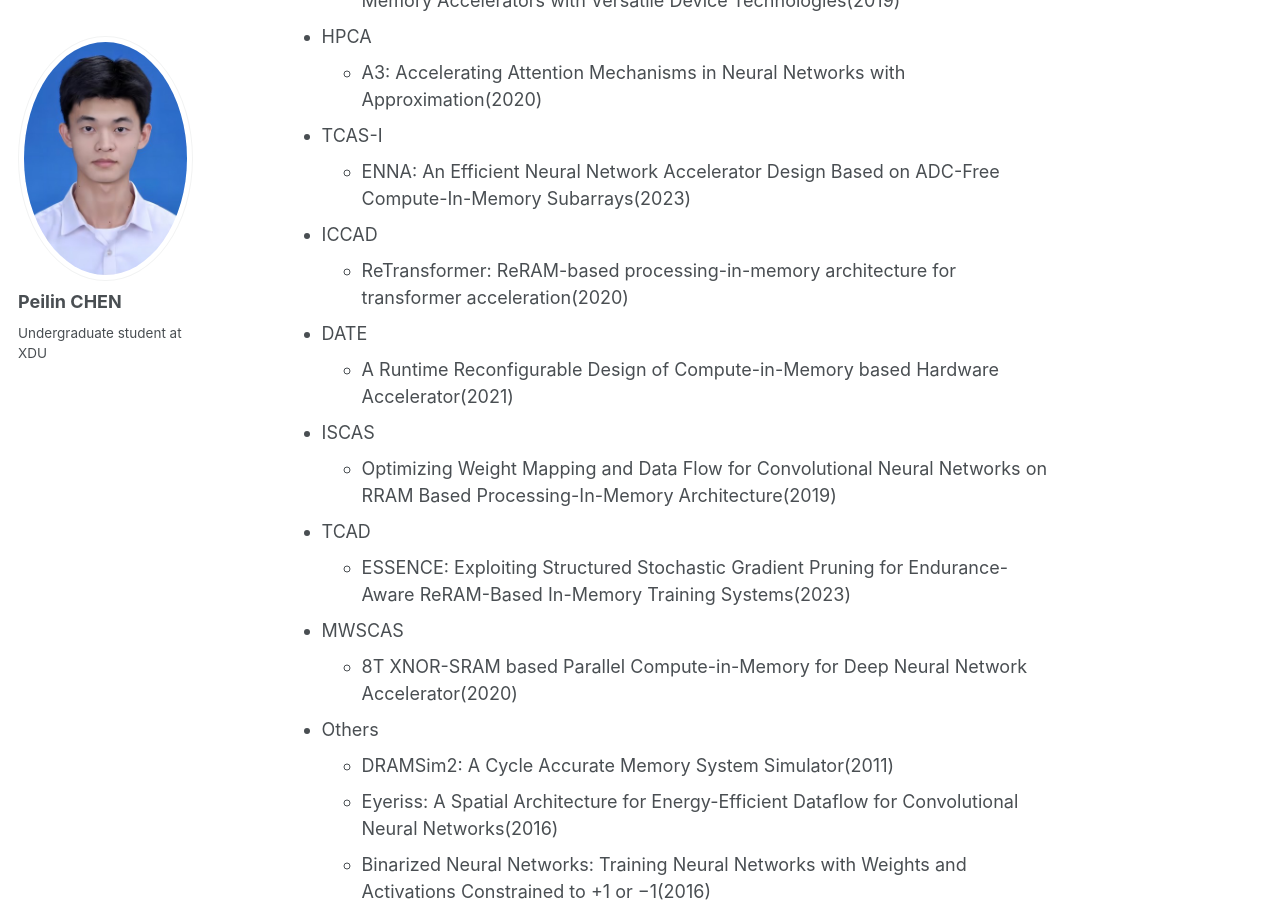
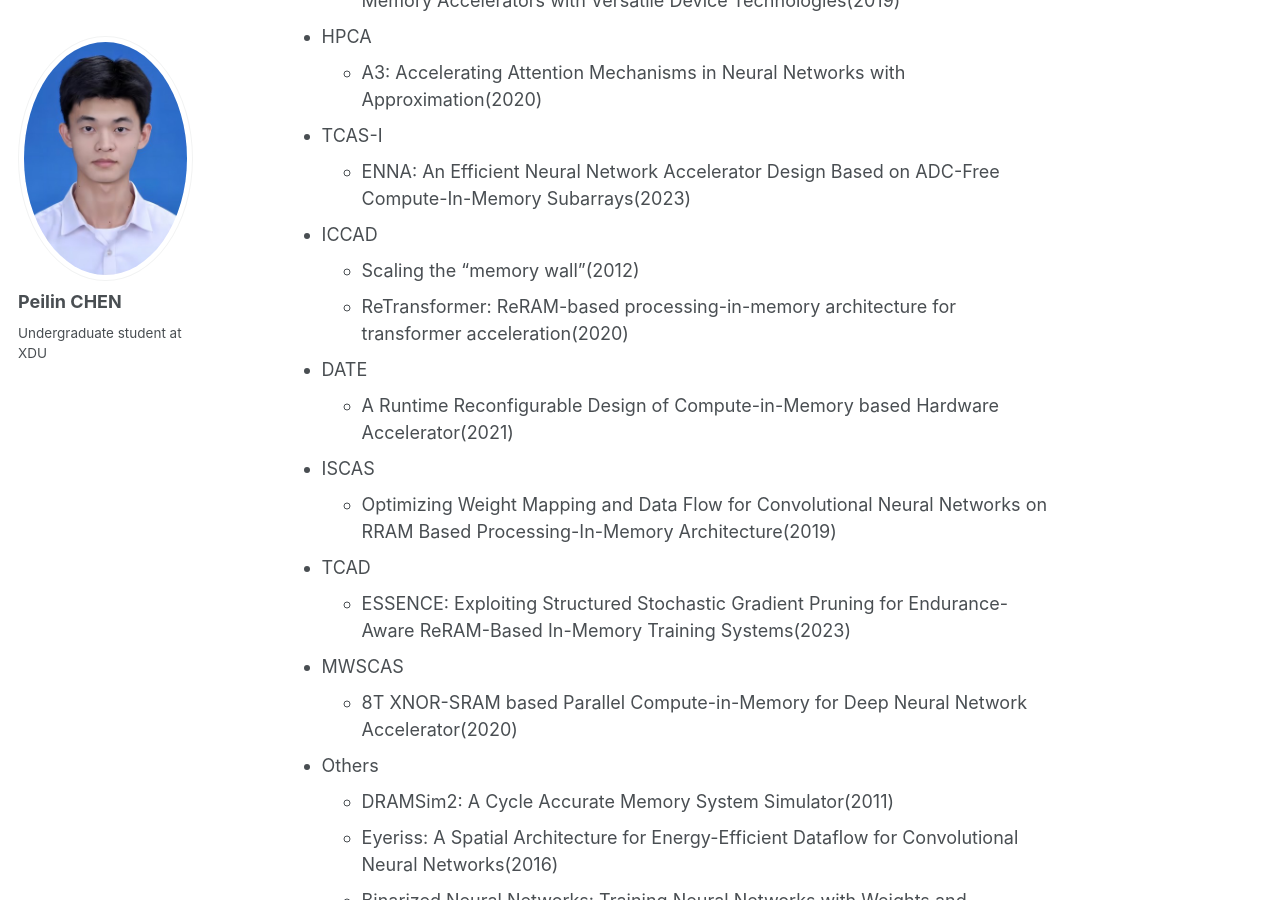
Before and after one commit to peilin-chen/peilin-chen.github.io, a Jekyll site: the page built from _pages/reading list.md, in a window 1280 px wide and 900 px high, scrolled down 2039 px. Built offline with Jekyll 4.4.1, drawn with Linux system fonts in a browser that asks for light colours.

Commit message:
Update reading list.md

```diff
--- a/_pages/reading list.md
+++ b/_pages/reading list.md
@@ -43,6 +43,7 @@ author_profile: true
 * TCAS-I
   - ENNA: An Efficient Neural Network Accelerator Design Based on ADC-Free Compute-In-Memory Subarrays(2023)
 * ICCAD
+  - Scaling the "memory wall"(2012)
   - ReTransformer: ReRAM-based processing-in-memory architecture for transformer acceleration(2020)
 * DATE
   - A Runtime Reconfigurable Design of Compute-in-Memory based Hardware Accelerator(2021)
```
